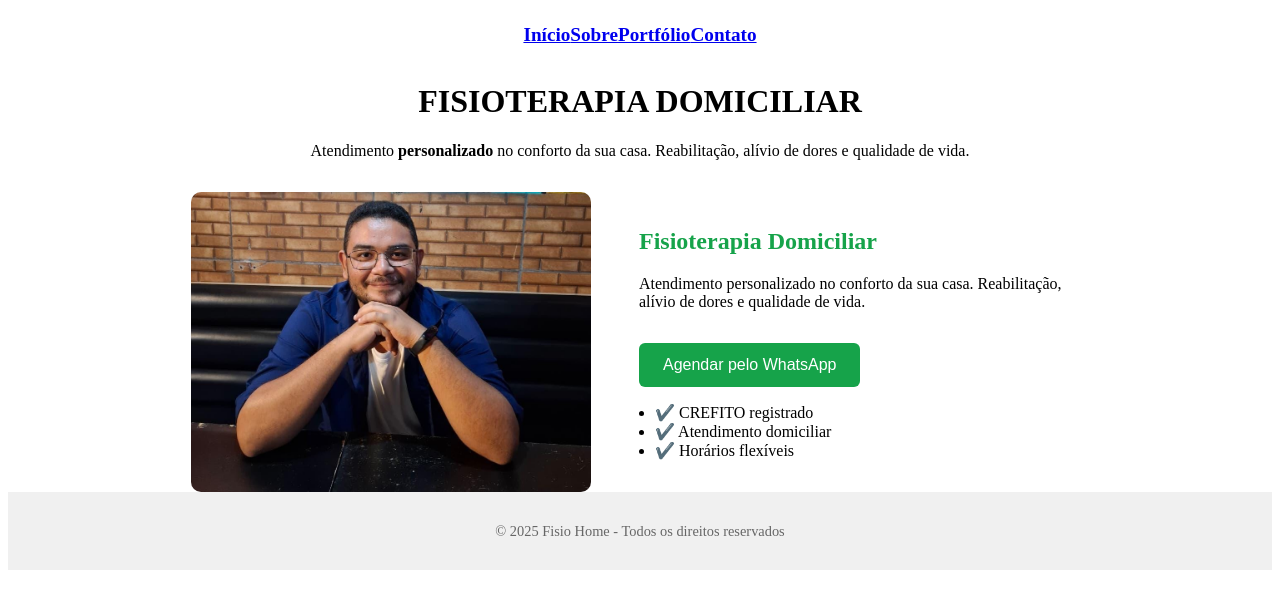
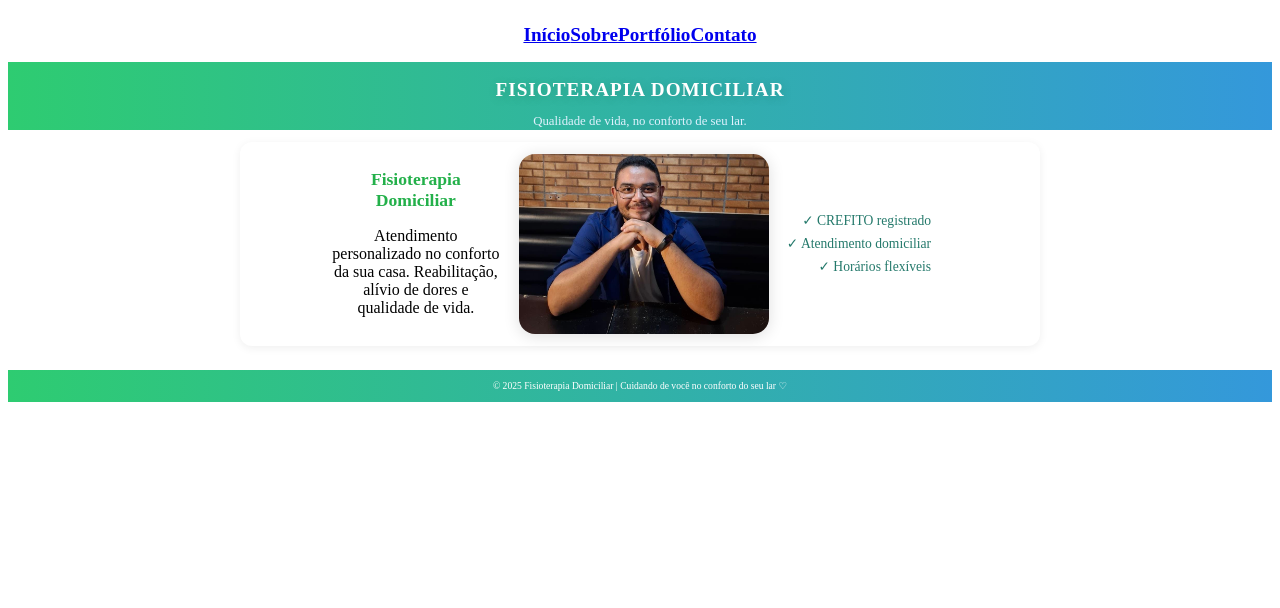
Before and after one commit to anasantos-dev/fisio-home-care, a React (Vite) app: page / in a window 1280 px wide. Shown: the top 608 px of the page. Built offline with nearby package versions, Linux system fonts and the light colour scheme.

Commit message:
Update footer content and enhance Inicio layout and styles

```diff
--- a/src/components/Footer.tsx
+++ b/src/components/Footer.tsx
@@ -3,7 +3,7 @@ import styles from '../styles/footer.module.css';
 export function Footer() {
   return (
     <footer className={styles.footerContainer}>
-      <p>© 2025 Fisio Home - Todos os direitos reservados</p>
+  <p>© 2025 Fisioterapia Domiciliar | Cuidando de você no conforto do seu lar ♡</p>
     </footer>
   );
 }
--- a/src/pages/Inicio.tsx
+++ b/src/pages/Inicio.tsx
@@ -1,25 +1,38 @@
+
+import React from "react";
 import styles from '../styles/inicio.module.css';
-import img from '../assets/Israel-fisio.jpeg'; // você pode trocar pela imagem real
+import img from '../assets/Israel-fisio.jpeg';
 
 export function Inicio() {
   return (
-    <div className={styles.pageContainer}>
-      <h1>FISIOTERAPIA DOMICILIAR </h1>
-      <p>Atendimento <strong>personalizado</strong> no conforto da sua casa. Reabilitação, alívio de dores e qualidade de vida.</p>
-
-      <div className={styles.content}>
-        <img src={img} alt="Fisioterapeuta com paciente" />
-        <div className={styles.text}>
-          <h2>Fisioterapia Domiciliar</h2>
-          <p>Atendimento personalizado no conforto da sua casa. Reabilitação, alívio de dores e qualidade de vida.</p>
-          <button>Agendar pelo WhatsApp</button>
-          <ul>
-            <li>✔️ CREFITO registrado</li>
-            <li>✔️ Atendimento domiciliar</li>
-            <li>✔️ Horários flexíveis</li>
-          </ul>
+    <main className={styles.mainBg}>
+      <section className={styles.heroSection}>
+        <div className={styles.heroGradient}>
+          <h1 className={styles.heroTitle}>
+            FISIOTERAPIA DOMICILIAR<br />
+          </h1>
+          <p className={styles.heroSubtitle}>
+            Qualidade de vida, no conforto de seu lar.
+          </p>
         </div>
-      </div>
-    </div>
+      </section>
+      <section className={styles.infoSection}>
+        <div className={styles.infoContent}>
+          <div className={styles.infoTextBox}>
+            <h2 className={styles.infoTitle}>Fisioterapia Domiciliar</h2>
+            <p className={styles.infoDesc}>
+              Atendimento personalizado no conforto da sua casa. Reabilitação, alívio de dores e qualidade de vida.
+            </p>
+          </div>
+          <img src={img} alt="Fisioterapeuta atendendo paciente" className={styles.infoImg} />
+          <div className={styles.diferenciaisVertical}>
+            <span>✓ CREFITO registrado</span>
+            <span>✓ Atendimento domiciliar</span>
+            <span>✓ Horários flexíveis</span>
+          </div>
+        </div>
+      </section>
+  {/* Rodapé removido conforme solicitado */}
+    </main>
   );
 }
--- a/src/styles/footer.module.css
+++ b/src/styles/footer.module.css
@@ -1,7 +1,7 @@
 .footerContainer {
-  background: #f0f0f0;
-  color: #666;
-  padding: 1rem;
+  background: linear-gradient(90deg, #2ecc71 0%, #3498db 100%);
+  color: #fff;
+  padding: 1px 0;
   text-align: center;
-  font-size: 0.9rem;
+  font-size: 0.6rem;
 }
--- a/src/styles/inicio.module.css
+++ b/src/styles/inicio.module.css
@@ -1,44 +1,157 @@
-.pageContainer {
-  max-width: 1100px;
-  margin: auto;
+.diferenciaisVertical {
+  display: flex;
+  flex-direction: column;
+  align-items: flex-end;
+  justify-content: center;
+  gap: 6px;
+  color: #24796b;
+  font-size: 0.85rem;
+  margin-right: 18px;
+  min-width: 120px;
+  height: 100%;
+  letter-spacing: 0;
+}
+.footerBar {
+  width: 100%;
+  background: linear-gradient(90deg, #2ecc71 0%, #3498db 100%);
+  color: #fff;
+  text-align: center;
+  font-size: 0.9rem;
+  padding: 4px 0 2px 0;
+  border-radius: 0 0 18px 18px;
+  margin: 0 auto;
+}
+/* Barra inferior customizada */
+
+
+.mainBg {
+  min-height: 0;
+  background: transparent;
+  display: flex;
+  flex-direction: column;
+}
+
+
+.heroSection {
+  width: 100%;
+  background: linear-gradient(90deg, #2ecc71 0%, #3498db 100%);
+  padding: 1px 0 1px 0;
   text-align: center;
 }
 
-.content {
+.heroGradient {
+  max-width: 900px;
+  margin: 0 auto;
+}
+
+
+.heroTitle {
+  color: #fff;
+  font-size: 1.2rem;
+  font-weight: 800;
+  letter-spacing: 1px;
+  margin-bottom: 4px;
+  text-shadow: 1px 2px 8px #1a6e4e44;
+}
+
+
+.heroSubtitle {
+  color: #e0f2fe;
+  font-size: 0.8rem;
+  margin-bottom: 0;
+}
+
+.infoSection {
+  margin: 0 0 8px 0;
+  padding: 12px 0 8px 0;
+  box-shadow: none;
+}
+
+.infoContent {
+  display: flex;
+  flex-wrap: wrap;
+  align-items: center;
+  justify-content: center;
+  gap: 18px;
+  width: 100%;
+  margin: 0 auto 8px auto;
+  background: #fff;
+  border-radius: 12px;
+  box-shadow: 0 2px 10px #0001;
+  padding: 12px 0;
+  max-width: 800px;
+}
+
+.infoImg {
+  width: 100%;
+  height: 100%;
+  max-width: 320px;
+  max-height: 220px;
+  object-fit: cover;
+  border-radius: 16px;
+  box-shadow: 0 2px 16px #0002;
+  background: #fff;
+  flex: 1 1 50%;
+  align-self: center;
+}
+
+.infoTextBox {
+  max-width: 170px;
+  text-align: center;
+  width: 100%;
+}
+
+.infoTitle {
+  color: #23b04a;
+  font-size: 1.1rem;
+  font-weight: 700;
+  margin-bottom: 4px;
+  text-shadow: none;
+}
+
+.infoImg {
+  width: 100%;
+  height: 100%;
+  max-width: 250px;
+  max-height: 180px;
+  object-fit: cover;
+  border-radius: 16px;
+  box-shadow: 0 2px 16px #0002;
+  background: #fff;
+  flex: 1 1 50%;
+  align-self: center;
+}
+/* Removido bloco duplicado e inválido */
+.whatsappBtn:hover {
+  background: #27ae60;
+}
+
+.diferenciais {
   display: flex;
   justify-content: center;
-  align-items: center;
-  gap: 3rem;
-  margin-top: 2rem;
+  gap: 2px;
+  color: #24796b;
+  font-size: 0.55rem;
+  margin-top: 0;
   flex-wrap: wrap;
+  letter-spacing: 0;
 }
 
-.content img {
-  width: 400px;
-  border-radius: 10px;
+@media (max-width: 700px) {
+  .infoContent {
+    flex-direction: column;
+    gap: 10px;
+    padding: 6px 0;
+  }
+  .infoImg {
+    width: 90vw;
+    max-width: 180px;
+    height: 90px;
+  }
+  .infoTextBox {
+    max-width: 95vw;
+  }
+  .heroTitle {
+    font-size: 0.7rem;
+  }
 }
-
-.text {
-  max-width: 450px;
-  text-align: left;
-}
-
-.text h2 {
-  color: #16a34a;
-}
-
-.text button {
-  background: #16a34a;
-  color: white;
-  border: none;
-  padding: 0.8rem 1.5rem;
-  margin-top: 1rem;
-  cursor: pointer;
-  font-size: 1rem;
-  border-radius: 6px;
-}
-
-.text ul {
-  margin-top: 1rem;
-  padding-left: 1rem;
-}
```
